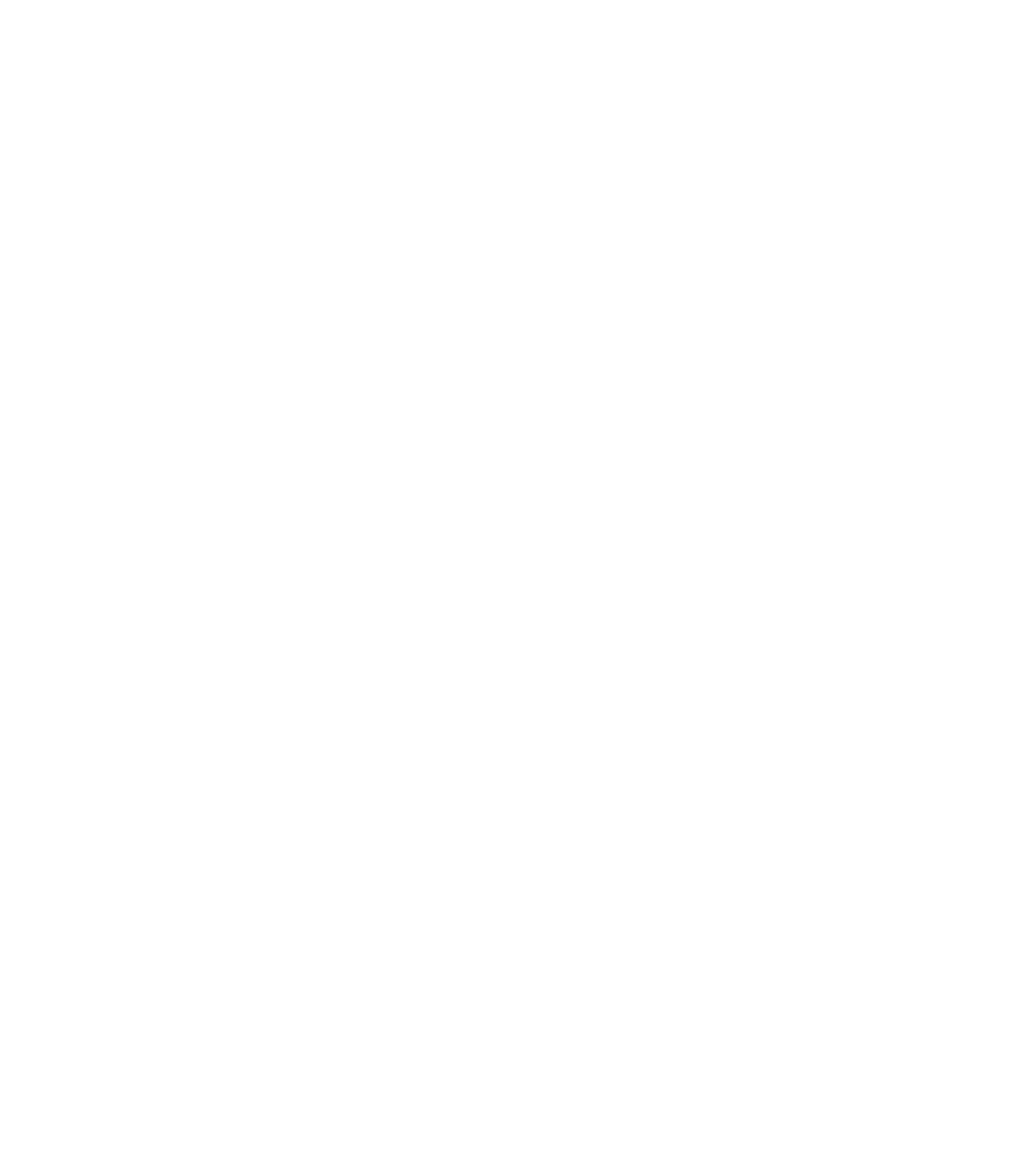
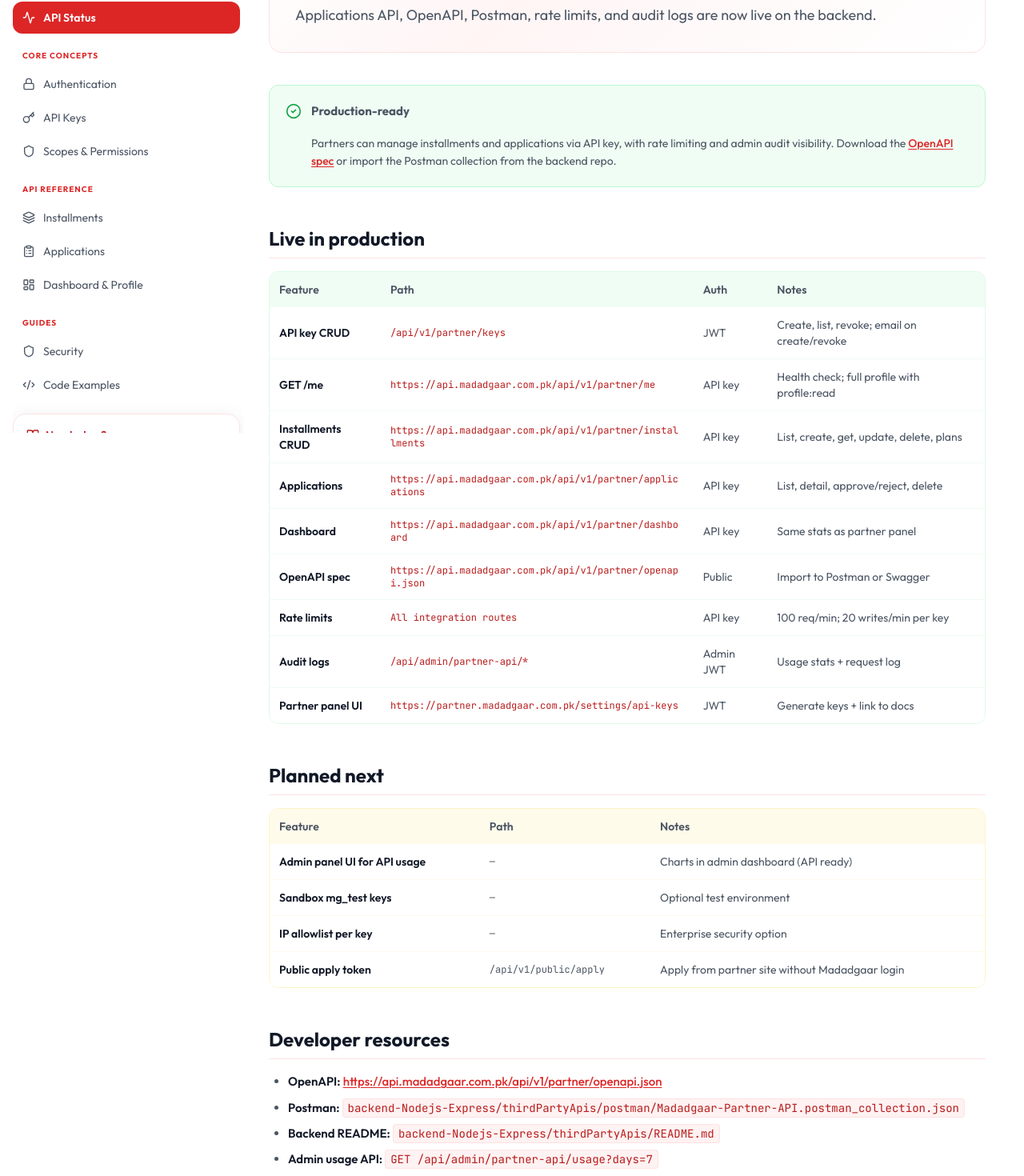
Before and after one commit to Madadgaar3377/docs-madadgaar-partner-panel, a React (Create React App) app: page /status in a window 1280 px wide. Before the commit this address had no page. Shown: the part 260-1730 px from the top of the page at 80% size. Before the commit the page ends 800 px from the top, so only its background shows below. Built offline with nearby package versions, Linux system fonts and the light colour scheme.

Commit message:
Update README and add API Status page; enhance navigation and sitemap. Introduced new Status page for live API updates, updated navigation to include API Status link, and modified README for clarity on project structure and commands.

```diff
--- a/src/App.js
+++ b/src/App.js
@@ -10,6 +10,7 @@ import Dashboard from './pages/Dashboard';
 import Scopes from './pages/Scopes';
 import Security from './pages/Security';
 import Examples from './pages/Examples';
+import Status from './pages/Status';
 
 export default function App() {
   return (
@@ -25,6 +26,7 @@ export default function App() {
         <Route path="scopes" element={<Scopes />} />
         <Route path="security" element={<Security />} />
         <Route path="examples" element={<Examples />} />
+        <Route path="status" element={<Status />} />
       </Route>
     </Routes>
   );
--- a/src/constants/navigation.js
+++ b/src/constants/navigation.js
@@ -8,6 +8,7 @@ import {
   Lock,
   Code2,
   Rocket,
+  Activity,
 } from 'lucide-react';
 
 export const NAV_SECTIONS = [
@@ -16,6 +17,7 @@ export const NAV_SECTIONS = [
     items: [
       { path: '/', label: 'Overview', icon: BookOpen },
       { path: '/getting-started', label: 'Getting Started', icon: Rocket },
+      { path: '/status', label: 'API Status', icon: Activity },
     ],
   },
   {
--- a/src/pages/ApiKeys.jsx
+++ b/src/pages/ApiKeys.jsx
@@ -3,6 +3,7 @@ import PageHero from '../components/PageHero';
 import Callout from '../components/Callout';
 import EndpointCard from '../components/EndpointCard';
 import { KEYS_BASE, PARTNER_PANEL } from '../constants/api';
+import { Link } from 'react-router-dom';
 
 export default function ApiKeysPage() {
   return (
@@ -22,14 +23,18 @@ export default function ApiKeysPage() {
         <Callout variant="info" title="UI alternative">
           Most partners manage keys at{' '}
           <a href={`${PARTNER_PANEL}/settings/api-keys`}>{PARTNER_PANEL}/settings/api-keys</a>.
-          The HTTP API below is for automation or custom internal tools.
+          The HTTP API below is for automation or custom internal tools. See also{' '}
+          <Link to="/status">API Status</Link> for what is live in production.
         </Callout>
 
         <h2>Key format & storage</h2>
         <p>
           Production keys use the prefix <code>mg_live_</code>. The full secret is shown once in the panel,
-          included in the confirmation email, and stored in MongoDB as a bcrypt hash only. List endpoints
-          return metadata (name, prefix, scopes, last used)  never the secret.
+          included in the confirmation email, and stored in MongoDB as a bcrypt hash only. Download the spec:{' '}
+          <a href="https://api.madadgaar.com.pk/api/v1/partner/openapi.json" target="_blank" rel="noreferrer">
+            openapi.json
+          </a>
+          . List endpoints return metadata (name, prefix, scopes, last used) — never the secret.
         </p>
         <p>
           Each key is linked to <code>partnerId</code>. Maximum 10 active keys per partner. Revoking a key
--- a/src/pages/Applications.jsx
+++ b/src/pages/Applications.jsx
@@ -3,6 +3,7 @@ import PageHero from '../components/PageHero';
 import Callout from '../components/Callout';
 import EndpointCard from '../components/EndpointCard';
 import { PARTNER_V1 } from '../constants/api';
+import { Link } from 'react-router-dom';
 
 export default function Applications() {
   return (
@@ -13,16 +14,16 @@ export default function Applications() {
         canonicalPath="/applications"
       />
       <PageHero
-        badge="Roadmap"
+        badge="Live"
         title="Applications"
-        subtitle="Manage customer installment requests (leads) assigned to your partner account. These endpoints map to the partner panel Requests page."
+        subtitle="List, view, approve, reject, and delete customer installment requests via API key — same leads as the partner panel Requests page."
       />
 
       <div className="doc-prose">
-        <Callout variant="warning" title="Rollout status">
-          Application endpoints are defined in the Partner API specification and map to existing backend
-          controllers. Confirm with your Madadgaar account manager that <code>/api/v1/partner/applications</code>
-          is enabled on your production environment before building against them.
+        <Callout variant="success" title="Live on production">
+          Endpoints are mounted at <code>/api/v1/partner/applications</code>. Requires{' '}
+          <code>applications:read</code> / <code>applications:write</code> scopes on your API key.
+          OpenAPI: <a href={`${PARTNER_V1}/openapi.json`} target="_blank" rel="noreferrer">openapi.json</a>.
         </Callout>
 
         <h2>How applications link to partners</h2>
@@ -56,7 +57,10 @@ export default function Applications() {
         method="GET"
         path={`${PARTNER_V1}/applications/:applicationId`}
         scope="applications:read"
-        description="Full application detail including customer info, selected plan, and status history. Requires ownership."
+        description="Full application detail including customer info, selected plan, and agent details. Only applications where createdBy matches your partnerId."
+        curl={`curl -s "${PARTNER_V1}/applications/APP123" \\
+  -H "Authorization: Bearer $MADADGAAR_API_KEY"`}
+        test={{ method: 'GET', url: `${PARTNER_V1}/applications/APP123` }}
       />
 
       <EndpointCard
@@ -79,7 +83,10 @@ export default function Applications() {
         method="DELETE"
         path={`${PARTNER_V1}/applications/:applicationId`}
         scope="applications:write"
-        description="Delete/cancel an application when supported by business rules."
+        description="Delete pending, rejected, or cancelled applications assigned to your partner."
+        curl={`curl -s -X DELETE "${PARTNER_V1}/applications/APP123" \\
+  -H "Authorization: Bearer $MADADGAAR_API_KEY"`}
+        test={{ method: 'DELETE', url: `${PARTNER_V1}/applications/APP123` }}
       />
     </>
   );
--- a/src/pages/Home.jsx
+++ b/src/pages/Home.jsx
@@ -28,6 +28,9 @@ export default function Home() {
           </Link>
           <Link to="/examples" className="inline-flex items-center gap-2 px-6 py-3 border-2 border-madad-600 text-madad-700 font-semibold rounded-xl hover:bg-red-50 transition-colors">
             Code examples
+          </Link>
+          <Link to="/status" className="inline-flex items-center gap-2 px-6 py-3 border border-gray-200 text-gray-700 font-semibold rounded-xl hover:bg-gray-50 transition-colors">
+            API status
           </Link>
         </div>
       </section>
--- /dev/null
+++ b/src/pages/Status.jsx
@@ -0,0 +1,111 @@
+import { Link } from 'react-router-dom';
+import SEO from '../components/SEO';
+import PageHero from '../components/PageHero';
+import Callout from '../components/Callout';
+import { PARTNER_V1, PARTNER_PANEL, DOCS_SITE } from '../constants/api';
+
+const LIVE = [
+  { area: 'API key CRUD', path: '/api/v1/partner/keys', auth: 'JWT', note: 'Create, list, revoke; email on create/revoke' },
+  { area: 'GET /me', path: `${PARTNER_V1}/me`, auth: 'API key', note: 'Health check; full profile with profile:read' },
+  { area: 'Installments CRUD', path: `${PARTNER_V1}/installments`, auth: 'API key', note: 'List, create, get, update, delete, plans' },
+  { area: 'Applications', path: `${PARTNER_V1}/applications`, auth: 'API key', note: 'List, detail, approve/reject, delete' },
+  { area: 'Dashboard', path: `${PARTNER_V1}/dashboard`, auth: 'API key', note: 'Same stats as partner panel' },
+  { area: 'OpenAPI spec', path: `${PARTNER_V1}/openapi.json`, auth: 'Public', note: 'Import to Postman or Swagger' },
+  { area: 'Rate limits', path: 'All integration routes', auth: 'API key', note: '100 req/min; 20 writes/min per key' },
+  { area: 'Audit logs', path: '/api/admin/partner-api/*', auth: 'Admin JWT', note: 'Usage stats + request log' },
+  { area: 'Partner panel UI', path: `${PARTNER_PANEL}/settings/api-keys`, auth: 'JWT', note: 'Generate keys + link to docs' },
+];
+
+const PLANNED = [
+  { area: 'Admin panel UI for API usage', path: '—', note: 'Charts in admin dashboard (API ready)' },
+  { area: 'Sandbox mg_test keys', path: '—', note: 'Optional test environment' },
+  { area: 'IP allowlist per key', path: '—', note: 'Enterprise security option' },
+  { area: 'Public apply token', path: '/api/v1/public/apply', note: 'Apply from partner site without Madadgaar login' },
+];
+
+export default function Status() {
+  return (
+    <>
+      <SEO
+        title="API Status & Roadmap"
+        description="Madadgaar Partner API implementation status: live endpoints, rate limits, audit logs, OpenAPI, and Postman collection."
+        canonicalPath="/status"
+      />
+      <PageHero
+        badge="Updated"
+        title="API Status & Roadmap"
+        subtitle="Applications API, OpenAPI, Postman, rate limits, and audit logs are now live on the backend."
+      />
+
+      <div className="doc-prose">
+        <Callout variant="success" title="Production-ready">
+          Partners can manage installments and applications via API key, with rate limiting and admin audit visibility.
+          Download the{' '}
+          <a href={`${PARTNER_V1}/openapi.json`} target="_blank" rel="noreferrer">OpenAPI spec</a> or import the Postman collection from the backend repo.
+        </Callout>
+
+        <h2>Live in production</h2>
+        <div className="not-prose overflow-x-auto rounded-xl border border-green-100 mb-8">
+          <table className="w-full text-sm">
+            <thead className="bg-green-50 text-gray-600">
+              <tr>
+                <th className="text-left p-3 font-semibold">Feature</th>
+                <th className="text-left p-3 font-semibold">Path</th>
+                <th className="text-left p-3 font-semibold">Auth</th>
+                <th className="text-left p-3 font-semibold">Notes</th>
+              </tr>
+            </thead>
+            <tbody className="divide-y divide-green-50 bg-white">
+              {LIVE.map((row) => (
+                <tr key={row.area}>
+                  <td className="p-3 font-semibold text-gray-900">{row.area}</td>
+                  <td className="p-3 font-mono text-xs text-madad-700 break-all">{row.path}</td>
+                  <td className="p-3 text-gray-600">{row.auth}</td>
+                  <td className="p-3 text-gray-600">{row.note}</td>
+                </tr>
+              ))}
+            </tbody>
+          </table>
+        </div>
+
+        <h2>Planned next</h2>
+        <div className="not-prose overflow-x-auto rounded-xl border border-amber-100 mb-8">
+          <table className="w-full text-sm">
+            <thead className="bg-amber-50 text-gray-600">
+              <tr>
+                <th className="text-left p-3 font-semibold">Feature</th>
+                <th className="text-left p-3 font-semibold">Path</th>
+                <th className="text-left p-3 font-semibold">Notes</th>
+              </tr>
+            </thead>
+            <tbody className="divide-y divide-amber-50 bg-white">
+              {PLANNED.map((row) => (
+                <tr key={row.area}>
+                  <td className="p-3 font-semibold text-gray-900">{row.area}</td>
+                  <td className="p-3 font-mono text-xs text-gray-600 break-all">{row.path}</td>
+                  <td className="p-3 text-gray-600">{row.note}</td>
+                </tr>
+              ))}
+            </tbody>
+          </table>
+        </div>
+
+        <h2>Developer resources</h2>
+        <ul>
+          <li><strong>OpenAPI:</strong> <a href={`${PARTNER_V1}/openapi.json`} target="_blank" rel="noreferrer">{PARTNER_V1}/openapi.json</a></li>
+          <li><strong>Postman:</strong> <code>backend-Nodejs-Express/thirdPartyApis/postman/Madadgaar-Partner-API.postman_collection.json</code></li>
+          <li><strong>Backend README:</strong> <code>backend-Nodejs-Express/thirdPartyApis/README.md</code></li>
+          <li><strong>Admin usage API:</strong> <code>GET /api/admin/partner-api/usage?days=7</code></li>
+        </ul>
+
+        <h2>Setup checklist</h2>
+        <ol>
+          <li>Complete partner profile and get admin approval</li>
+          <li>Open <a href={`${PARTNER_PANEL}/settings/api-keys`} target="_blank" rel="noreferrer">API Keys</a> → Generate Key with <code>applications:read</code> + <code>applications:write</code></li>
+          <li>Test <code>GET {PARTNER_V1}/applications?status=pending</code></li>
+          <li>Approve leads with <code>PATCH .../applications/:id/status</code> — see <Link to="/applications">Applications</Link></li>
+        </ol>
+      </div>
+    </>
+  );
+}
```
Also changed, not shown: 2 other files (tests, documents, lock files or other folders).
